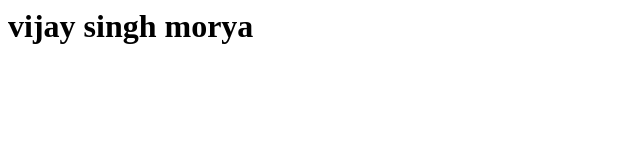
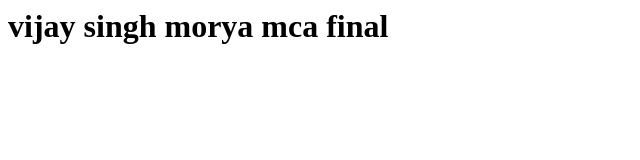
Before and after one commit to vijay2126/secondrepo, a plain HTML site: page index.html in a window 1280 px wide. Shown: the whole page, without its empty margins (0-640 px from the left). Drawn offline with Linux system fonts and the light colour scheme.

Commit message:
Update index.html

```diff
--- a/index.html
+++ b/index.html
@@ -1,3 +1,3 @@
 <html>
-    <h1>vijay  singh morya</h1>
+    <h1>vijay  singh morya mca final</h1>
 </html>
```
